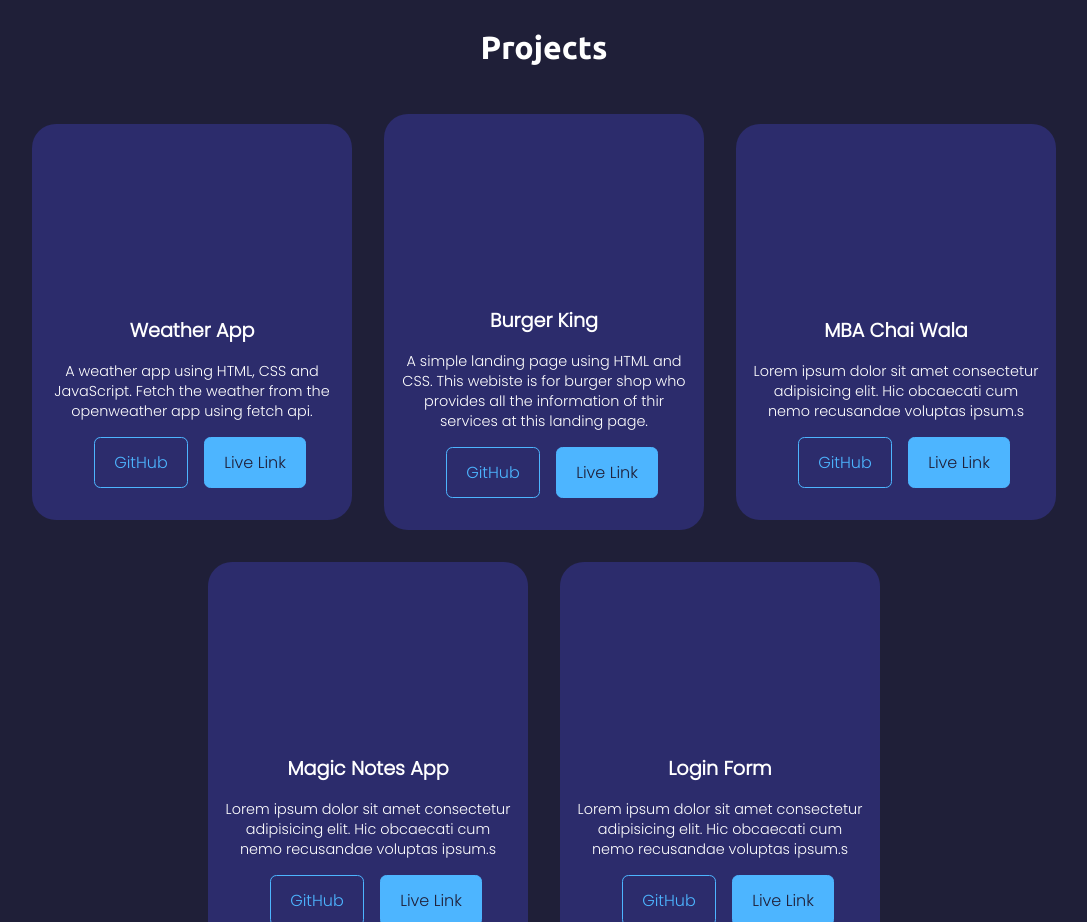
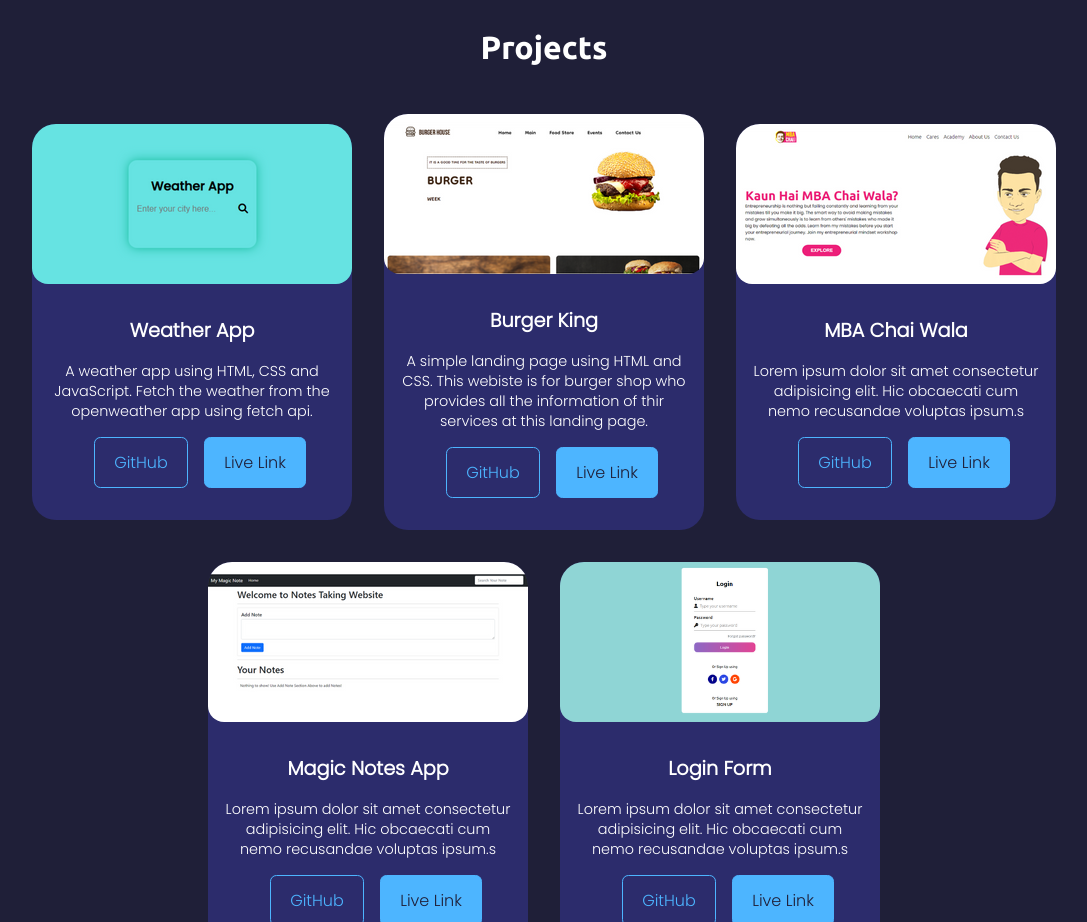
Before and after one commit to ravvviii/portfolio_website_project, a plain HTML site: page index.html in a window 1280 px wide. Shown: the part 1960-2882 px from the top of the page, without its empty margins (96-1183 px from the left). Drawn offline with Linux system fonts and the light colour scheme; files whose address does not match are found by name.

Commit message:
Update index.html

```diff
--- a/index.html
+++ b/index.html
@@ -153,7 +153,7 @@
         <div class="projects-container flex s-center">
             <div class="projects-item flex f-col s-center items-center">
                 <div class="image-container p-one">
-                    <img src="./Images/weatherApp.png" alt="">
+                    <img src="weatherApp.png" alt="">
                 </div>
                 <h1 class="t-white poppins">Weather App</h1>
                 <p class="t-white poppins"> A weather app using HTML, CSS and JavaScript. Fetch the weather from the
@@ -167,7 +167,7 @@
             </div>
             <div class="projects-item flex f-col s-center items-center">
                 <div class="image-container p-one">
-                    <img src="./Images/burgerKing.png" alt="">
+                    <img src="burgerKing.png" alt="">
                 </div>
                 <h1 class="t-white poppins">Burger King</h1>
                 <p class="t-white poppins">A simple landing page using HTML and CSS. This webiste is for burger shop who
@@ -181,7 +181,7 @@
             </div>
             <div class="projects-item flex f-col s-center items-center">
                 <div class="image-container p-two">
-                    <img src="./Images/MBA.png" alt="">
+                    <img src="MBA.png" alt="">
                 </div>
 
                 <h1 class="t-white poppins">MBA Chai Wala</h1>
@@ -197,7 +197,7 @@
             </div>
             <div class="projects-item flex f-col s-center items-center">
                 <div class="image-container p-three">
-                    <img src="./Images/magicNotes.png" alt="">
+                    <img src="magicNotes.png" alt="">
                 </div>
 
                 <h1 class="t-white poppins">Magic Notes App</h1>
@@ -213,7 +213,7 @@
             </div>
             <div class="projects-item flex f-col s-center items-center">
                 <div class="image-container p-three">
-                    <img src="./Images/login.png" alt="">
+                    <img src="login.png" alt="">
                 </div>
 
                 <h1 class="t-white poppins">Login Form</h1>
```
